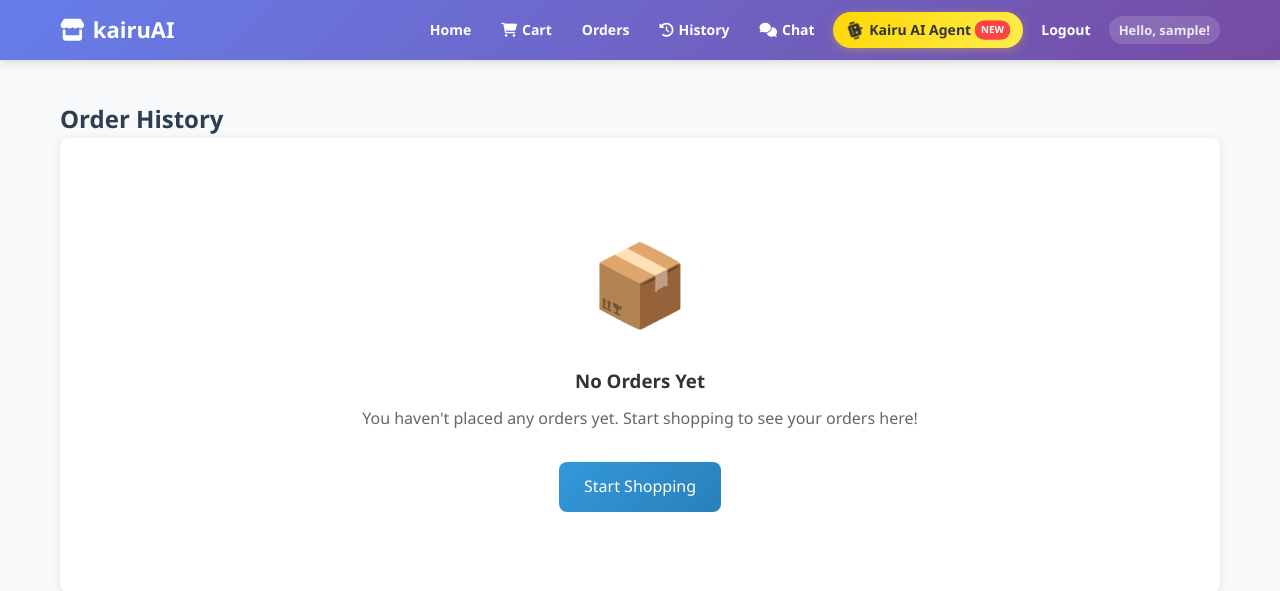
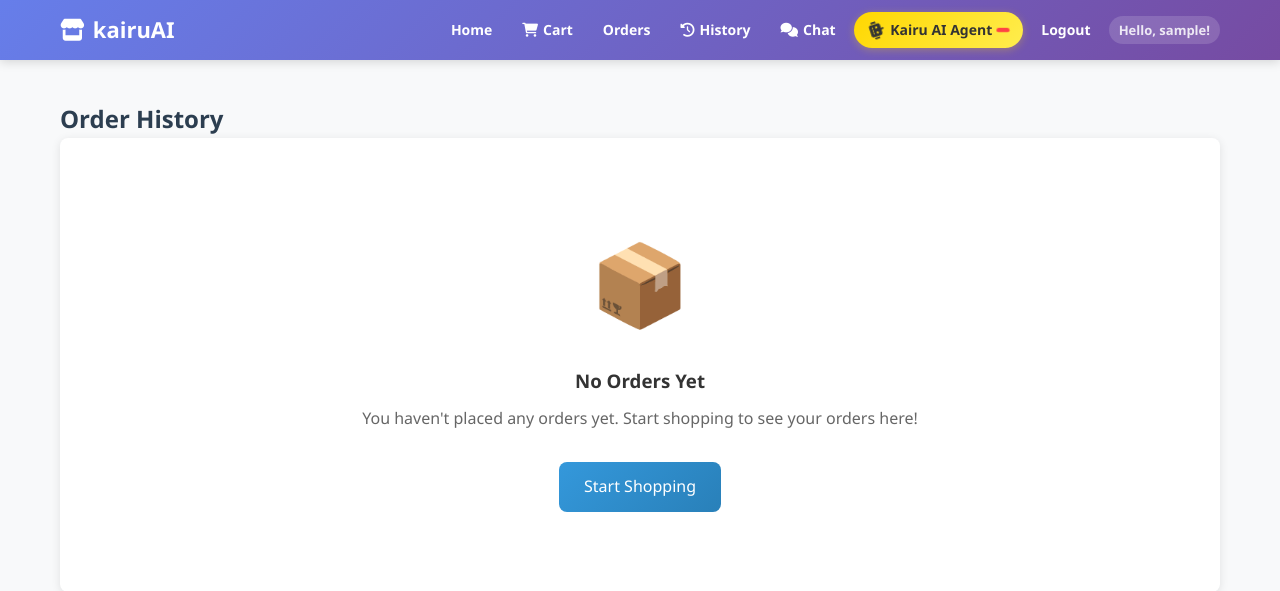
Before and after one commit to brianjimm/mysite, a Flask app: page /orders in a window 1280 px wide. Shown: the top 591 px of the page. Run offline with Flask 3, Linux system fonts and the light colour scheme; the visitor is signed in with stand-in values (Sample User, id 1); data that the repository does not hold is empty.

Commit message:
Update base.html

```diff
--- a/templates/base.html
+++ b/templates/base.html
@@ -222,7 +222,7 @@
                     <a href="{{ url_for('b2b_gemini_agent_chatbot.gemini_chat_page') }}" class="ai-assistant-link">
                         <i class="fas fa-robot ai-icon"></i>
                         Kairu AI Agent
-                        <span class="ai-badge">NEW</span>
+                        <span class="ai-badge"> </span>
                     </a>
                     {# HIDDEN FOR NOW:
                     <a href="{{ url_for('ai_assistant_page') }}" class="ai-assistant-link">
```
